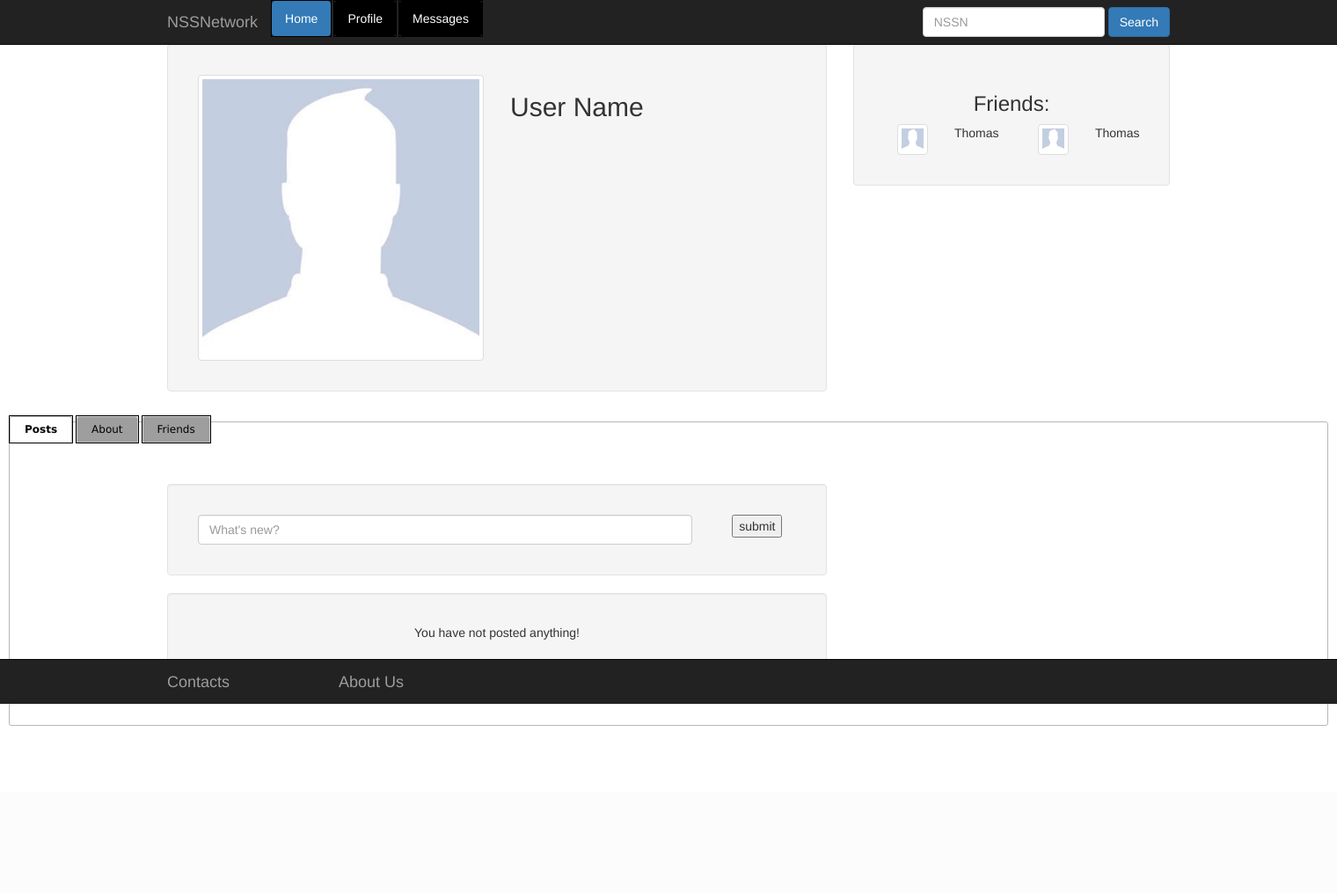
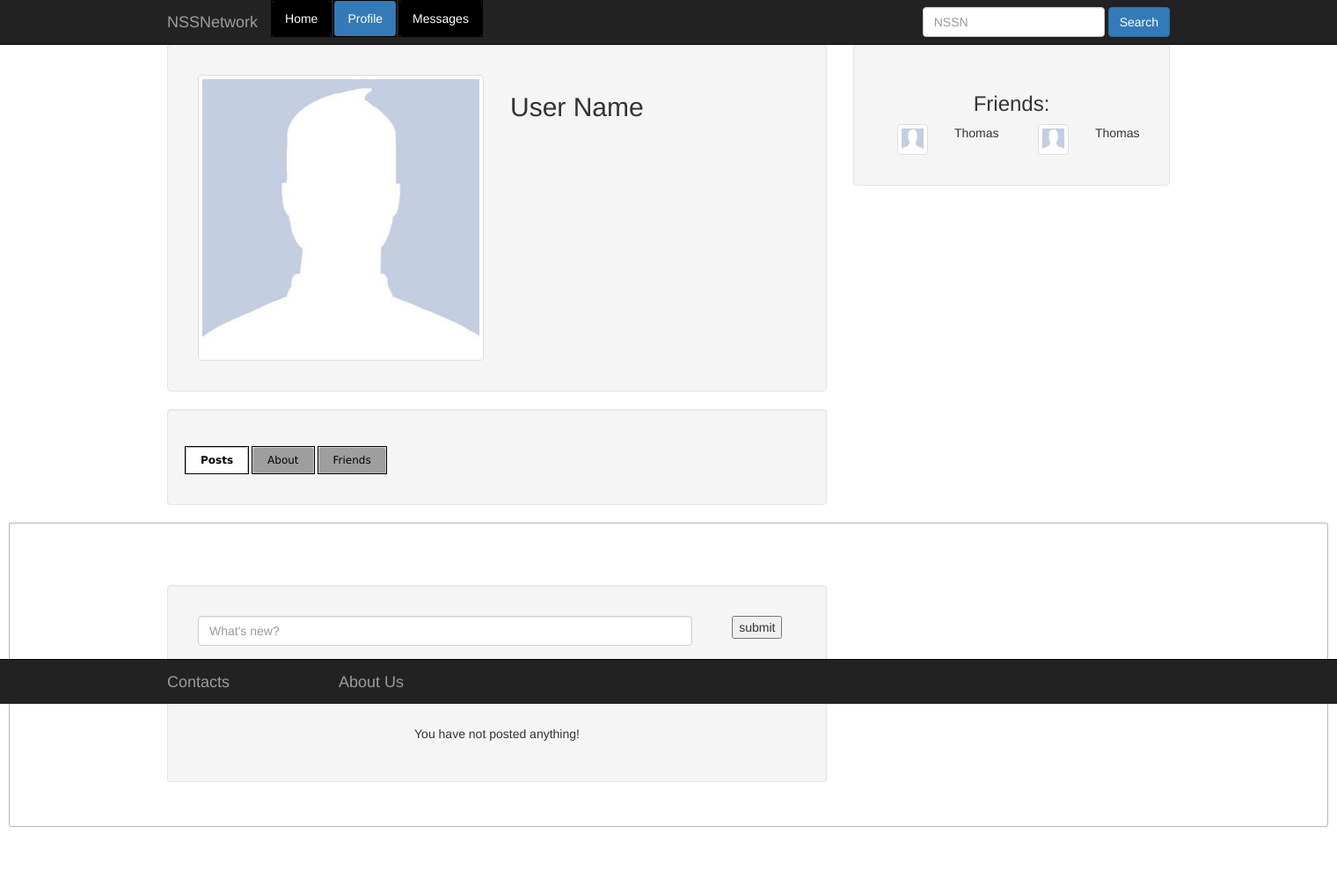
Before and after one commit to tcarrio/cse-notsosocialnetwork, a Flask app: page /profile in a window 1520 px wide. Shown: the whole page at 88% size. Before the commit the page ends 825 px from the top, so only its background shows below. Run offline with Flask 2, Linux system fonts and the light colour scheme; some libraries are stand-ins or nearby versions; grey boxes are pictures that could not be loaded.

Commit message:
edit to profile navagation

```diff
--- a/templates/profile.html
+++ b/templates/profile.html
@@ -39,8 +39,8 @@
         <div id="navbar" class="navbar-collapse collapse">
 
             <ul class="nav nav-pills" role="tablist">
-            <li role="presentation" class="active"><a href="/home">Home</a></li>
-            <li role="presentation"><a href="/profile">Profile</a></li>
+            <li role="presentation" ><a href="/home">Home</a></li>
+            <li role="presentation" class="active"><a href="/profile">Profile</a></li>
             <li role="presentation"><a href="/message.html">Messages </a></li>
 
             <form class="navbar-form navbar-right" method="post">
@@ -107,11 +107,23 @@
       </div>
 
       <div style="width: 1500px; margin: 0 auto;">
-        <ul class="tabs" data-persist="true">
-            <li class="selected"><a href="#Posts">Posts</a></li>
-            <li><a href="#About">About</a></li>
-            <li><a href="#Friends">Friends</a></li>
-        </ul>
+          <div class="container">
+                    <div class="row">
+                      <div class ="col-md-8 col-xs-8">
+                        <div class="well panel panel-default">
+                            <div class="panel-body">
+                                <div class="row">
+                                    <ul class="tabs" data-persist="true">
+                                        <li class="selected"><a href="#Posts">Posts</a></li>
+                                        <li><a href="#About">About</a></li>
+                                        <li><a href="#Friends">Friends</a></li>
+                                    </ul>
+                                </div>
+                            </div>
+                          </div>
+                        </div>
+                      </div>
+          </div>
         <div class="tabcontents">
             <div id="Posts">
                 <br><br>
```
